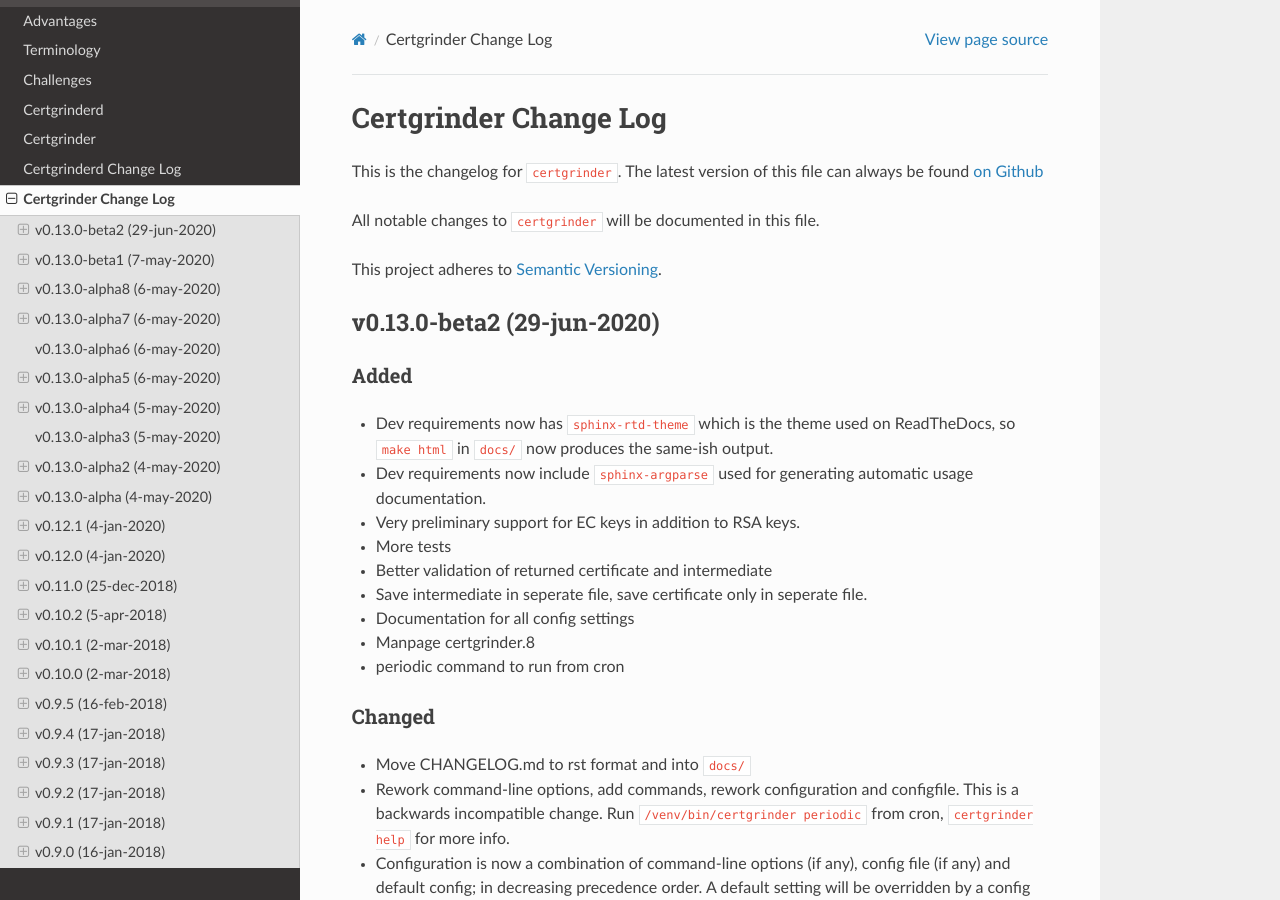
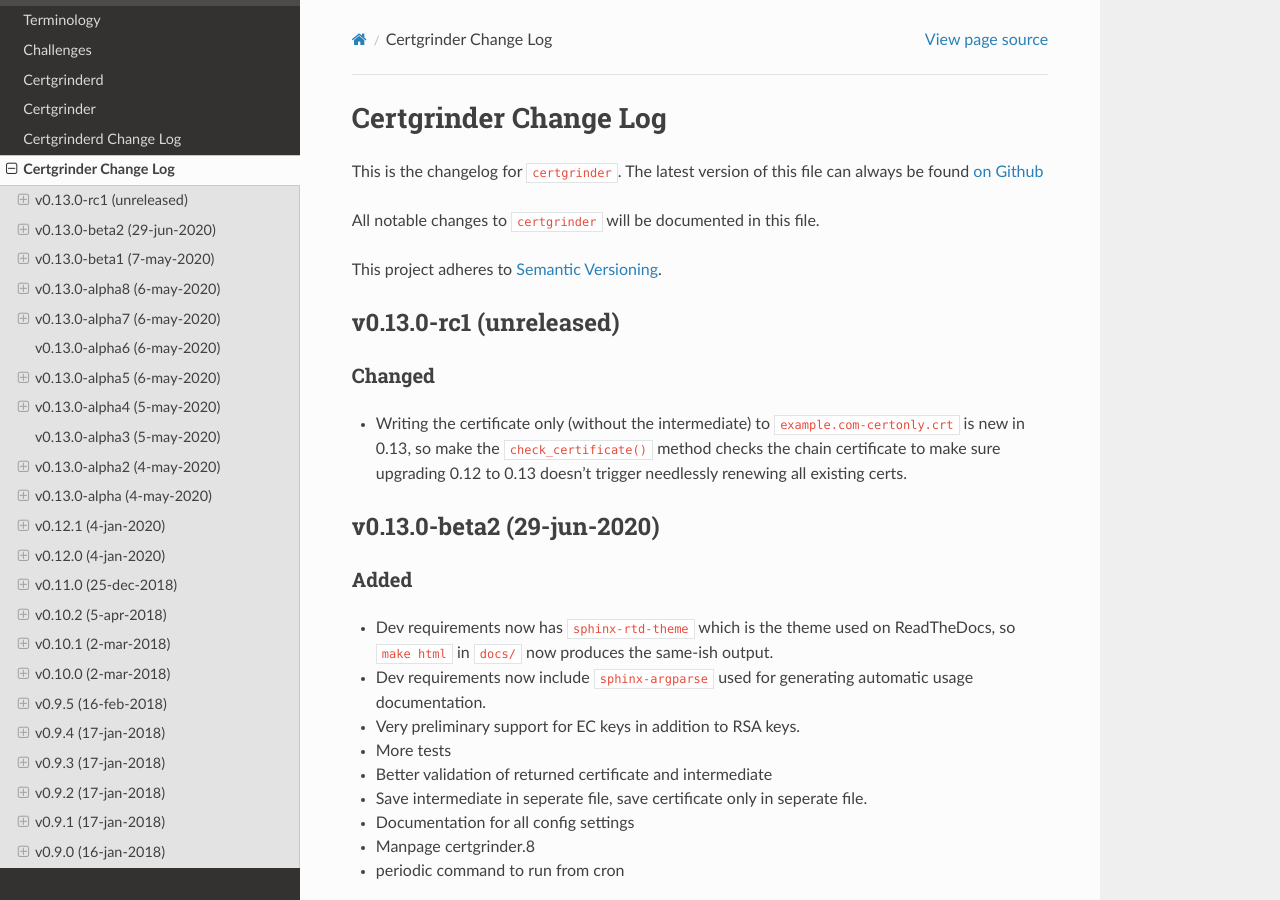
Before and after one commit to tykling/certgrinder, a Sphinx documentation site: the page built from docs/certgrinder-changelog.rst, in a window 1280 px wide and 900 px high. Built offline with Sphinx 7.4.7 and the Read the Docs theme 2.0.0, drawn with Linux system fonts in a browser that asks for light colours.

Commit message:
fix a couple of small things and add info about  to docs

```diff
--- a/docs/certgrinder-changelog.rst
+++ b/docs/certgrinder-changelog.rst
@@ -8,6 +8,14 @@
 All notable changes to ``certgrinder`` will be documented in this file.
 
 This project adheres to `Semantic Versioning <http://semver.org/>`__.
+
+v0.13.0-rc1 (unreleased)
+-------------------------
+
+Changed
+~~~~~~~
+- Writing the certificate only (without the intermediate) to ``example.com-certonly.crt`` is new in 0.13, so make the ``check_certificate()`` method checks the chain certificate to make sure upgrading 0.12 to 0.13 doesn't trigger needlessly renewing all existing certs.
+
 
 v0.13.0-beta2 (29-jun-2020)
 ---------------------------
--- a/docs/certgrinderd-changelog.rst
+++ b/docs/certgrinderd-changelog.rst
@@ -8,6 +8,14 @@
 All notable changes to ``certgrinderd`` will be documented in this file.
 
 This project adheres to `Semantic Versioning <http://semver.org/>`__.
+
+v0.13.0-rc1 (unreleased)
+------------------------
+
+Added
+~~~~~
+- Output running config at loglevel DEBUG
+
 
 v0.13.0-beta2 (29-jun-2020)
 ---------------------------
--- a/docs/certgrinderd.rst
+++ b/docs/certgrinderd.rst
@@ -154,12 +154,12 @@
 
 * A ``from=`` specifying the IP the Certgrinder client connects from (optional but recommended).
 * An ``environment=`` restricting which names it may ask for, see above (required).
-* ``command=`` to restrict the command it can run (optional but recommended).
+* ``command=`` to restrict the command it can run (optional but recommended). Remember ``$SSH_ORIGINAL_COMMAND`` so ``certgrinder`` can set ``certgrinderd`` command-line arguments.
 * The ``restrict`` keyword to limit tunneling and forwarding and such (optional but recommended). The ``restrict`` option was added to OpenSSH in version 7.4, it might not be available everywhere.
 
 Something like this works::
 
-    from="2001:DB8::15",environment="CERTGRINDERD_DOMAINSETS=example.com,www.example.com;example.net",command="/path/to/certgrinderd",restrict ssh-ed25519 AAAAC3NzaC1lZDI1NTE5AAAAIOegnR+qnK2FEoaSrVwHgCIxjFkVEbW4VO31/Hd2mAwk ansible-generated on webproxy2.example.com
+    from="2001:DB8::15",environment="CERTGRINDERD_DOMAINSETS=example.com,www.example.com;example.net",command="/path/to/certgrinderd $SSH_ORIGINAL_COMMAND",restrict ssh-ed25519 AAAAC3NzaC1lZDI1NTE5AAAAIOegnR+qnK2FEoaSrVwHgCIxjFkVEbW4VO31/Hd2mAwk ansible-generated on webproxy2.example.com
 
 To make the ``environment=`` foo work the option ``PermitUserEnvironment=CERTGRINDERD_DOMAINSETS`` needs to be added to ``sshd_config``.
 
```
Also changed, not shown: 2 other files.
